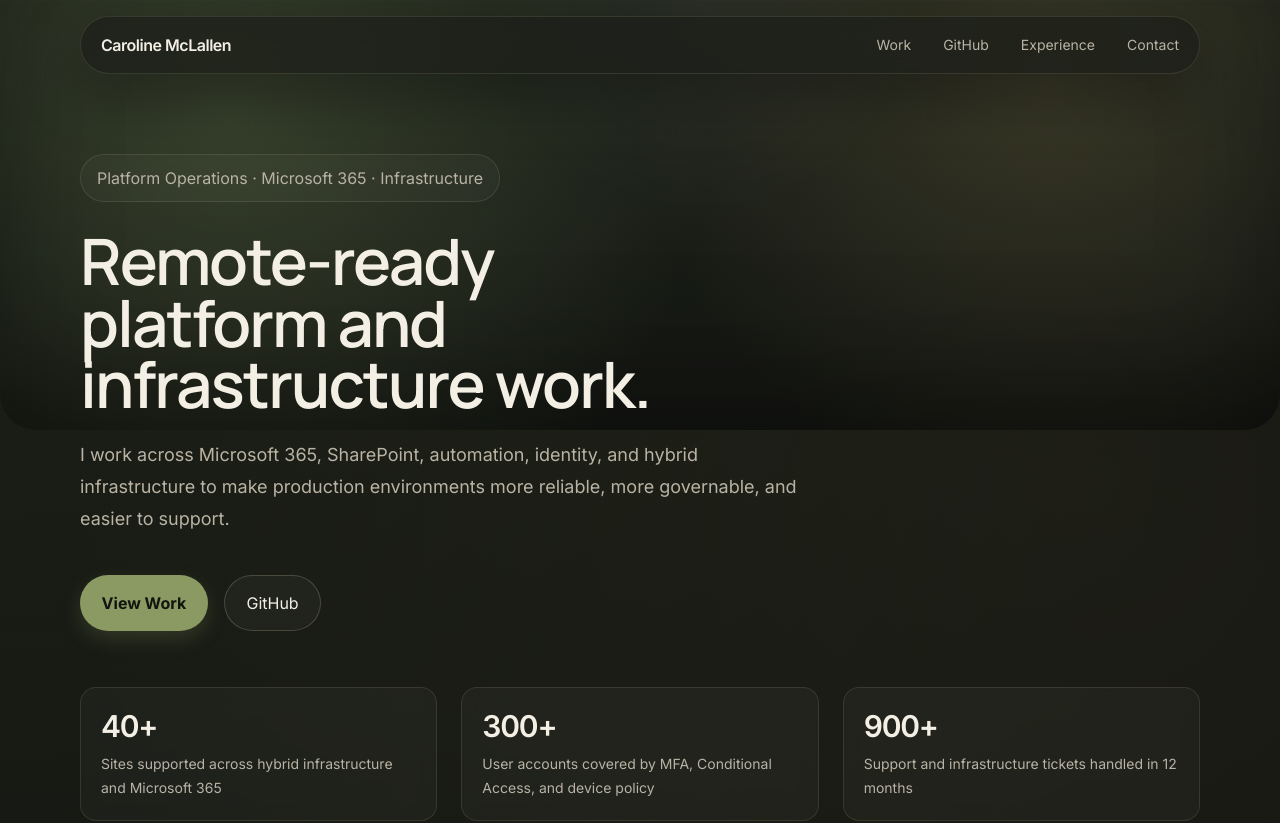
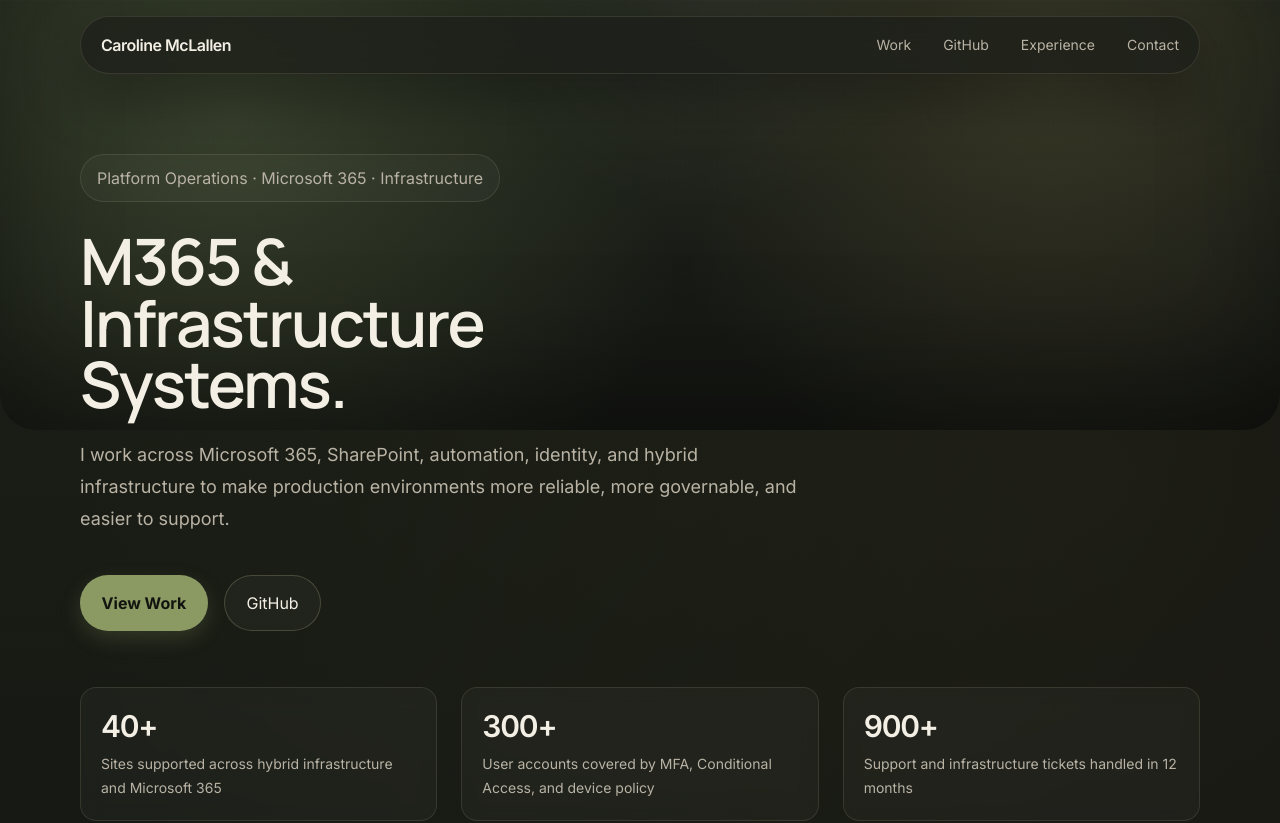
Before and after one commit to figgy-ops/figgy-pro, a Next.js app: page / in a window 1280 px wide. Shown: the top 823 px of the page. Built offline with nearby package versions, Linux system fonts and the light colour scheme; no server answers.

Commit message:
Update page.tsx

```diff
--- a/src/app/page.tsx
+++ b/src/app/page.tsx
@@ -126,7 +126,7 @@ export default async function Home() {
           </div>
 
           <h1 className="mt-7 max-w-[14ch] text-[clamp(2.5rem,5vw,4.35rem)] font-semibold leading-[0.96] tracking-[-0.045em]">
-            Remote-ready platform and infrastructure work.
+            M365 & Infrastructure Systems.
           </h1>
 
           <p className="mt-6 max-w-[720px] text-lg leading-8 text-[var(--muted)]">
```
